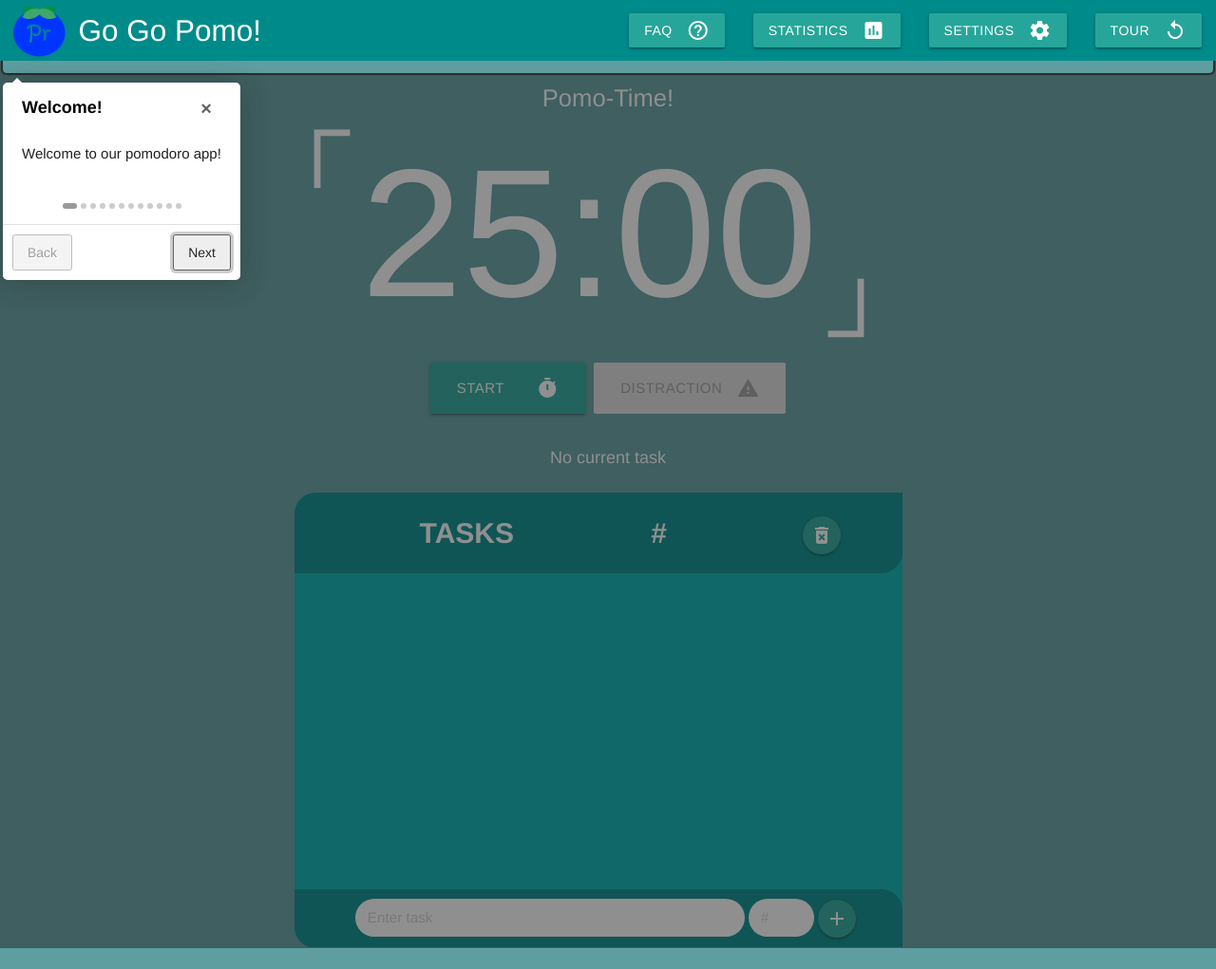
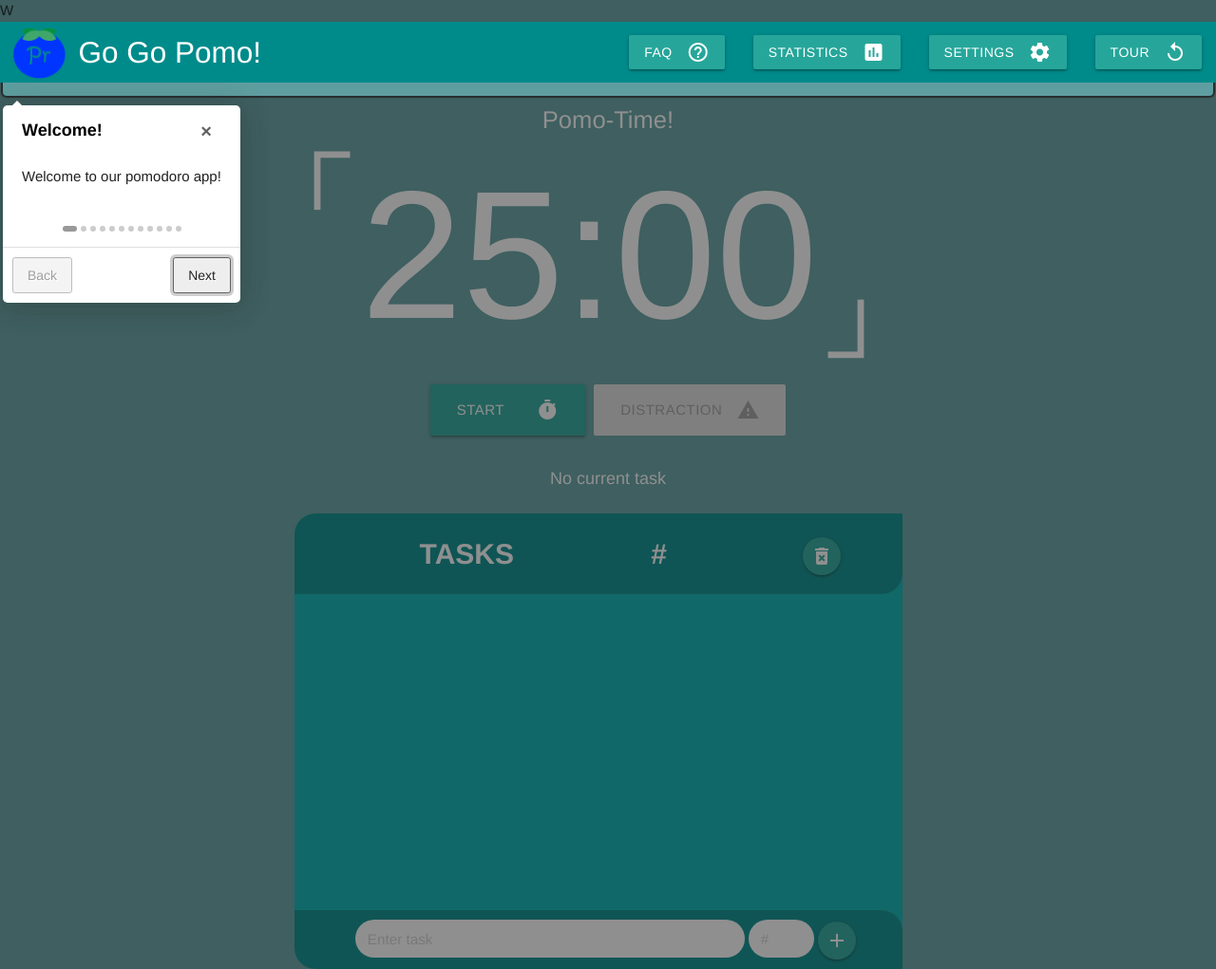
Before and after one commit to Anshul-Birla/cse110-w21-group28, a website with bundled scripts: page index.html in a window 1280 px wide. Shown: the whole page at 95% size. Before the commit the page ends 999 px from the top, so only its background shows below. Built offline with nearby package versions, Linux system fonts and the light colour scheme.

Commit message:
small change

```diff
--- a/index.html
+++ b/index.html
@@ -8,8 +8,7 @@
 	<link href="https://fonts.googleapis.com/icon?family=Material+Icons" rel="stylesheet">
 	<link rel="stylesheet" href="./css/ThirdParty/introjs.css" />
   <link rel="stylesheet" href="./css/style.css" />
-  <link rel="stylesheet" href="./css/distraction-box.css" />
-  <!-- <link rel="stylesheet" href="./css/button.css" /> -->
+  <link rel="stylesheet" href="./css/distraction-box.css" />W
   <link rel="stylesheet" href="./css/faq-box.css" />
   <link rel="stylesheet" href="./css/table.css" />
   <link rel="stylesheet" href="./css/animations.css" />
```
Also changed, not shown: smallchange.md (added, +1 -0 lines).
